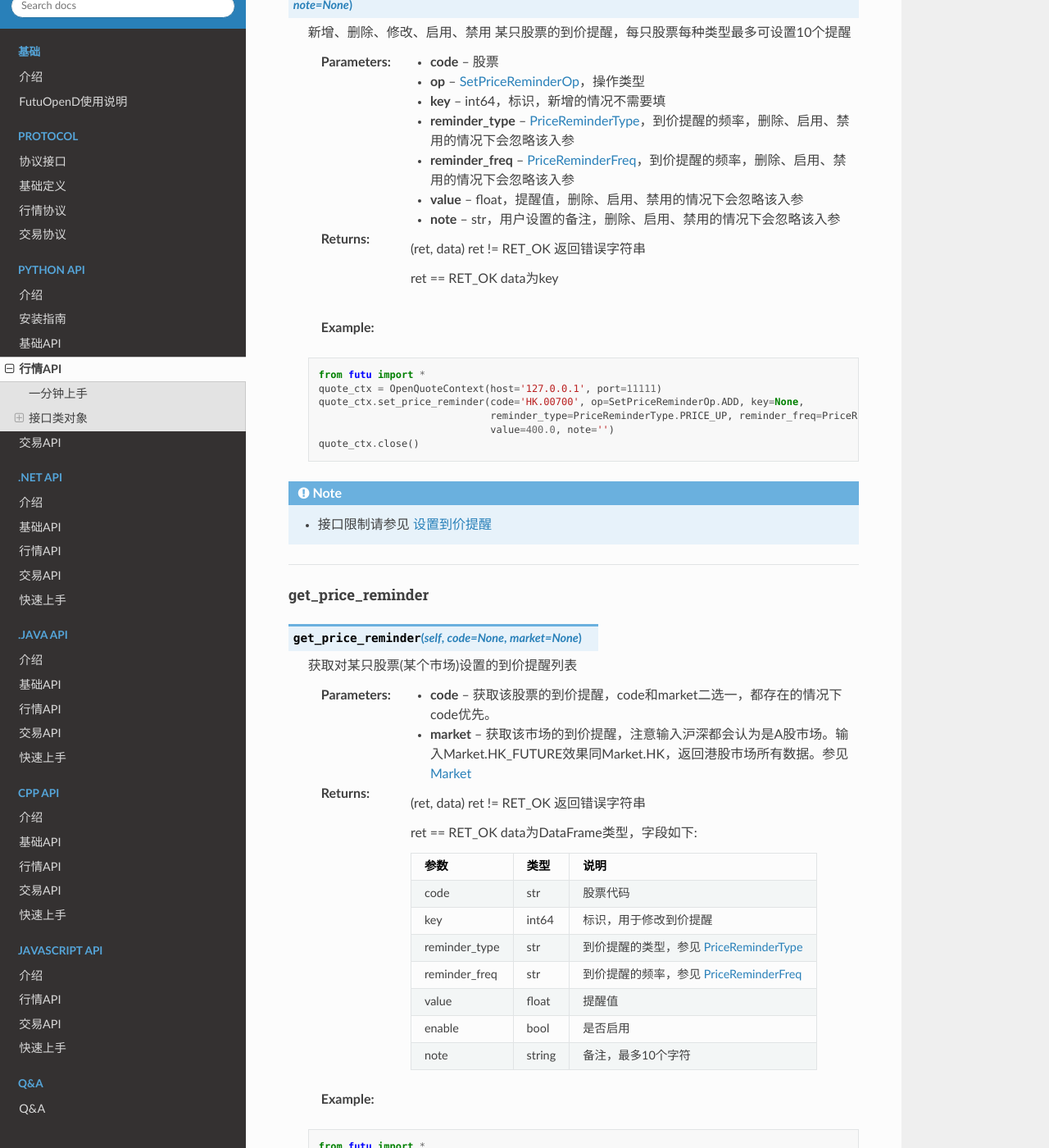
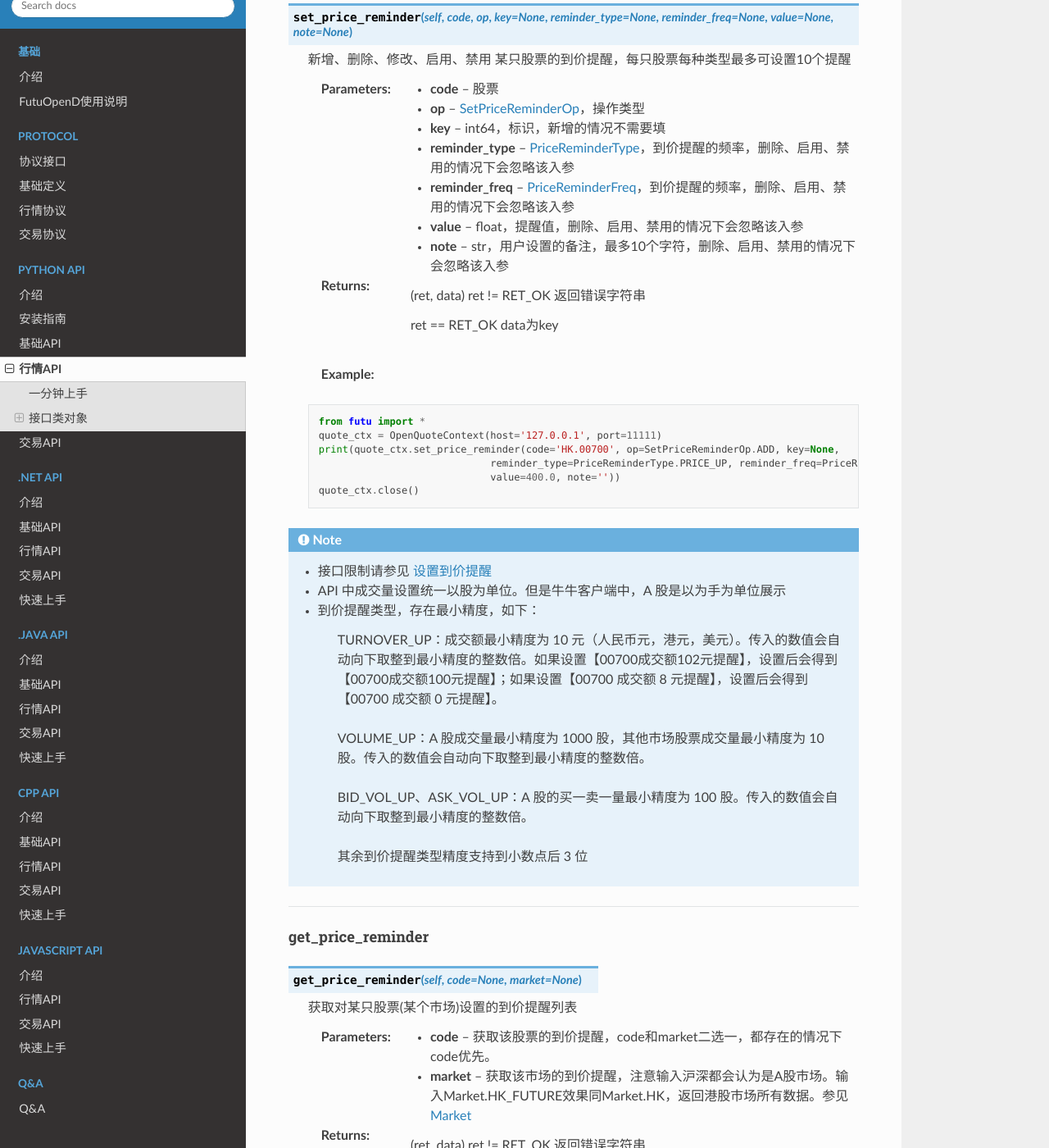
Before and after one commit to FutunnOpen/futu-api-doc, a Sphinx documentation site: the page built from doc_maker/source/api/Quote_API.rst, in a window 1280 px wide and 1400 px high, scrolled down 48631 px. Shown: the whole window at 82% size. Built offline with Sphinx 7.4.7 and the Read the Docs theme 2.0.0, drawn with Linux system fonts in a browser that asks for light colours; some of the changed text lies outside the part shown.

Commit message:
文档说明修正

```diff
--- a/doc_maker/source/api/Quote_API.rst
+++ b/doc_maker/source/api/Quote_API.rst
@@ -87,6 +87,8 @@
  .. _PriceReminderFreq: Base_API.html#pricereminderfreq
 
  .. _SetPriceReminderOp: Base_API.html#setpricereminderop
+
+ .. _PriceReminderMarketStatus: Base_API.html#priceremindermarketstatus
 
 一分钟上手
 ============
@@ -1489,7 +1491,9 @@ get_option_chain
 
     from futu import *
     quote_ctx = OpenQuoteContext(host='127.0.0.1', port=11111)
-    print(quote_ctx.get_option_chain('HK.00700', IndexOptionType.NONE,'2018-08-01', '2018-08-18', OptionType.ALL, OptionCondType.OUTSIDE))
+    filter = OptionDataFilter()
+    filter.delta_min = 0.1
+    print(quote_ctx.get_option_chain('HK.00700', IndexOptionType.NONE, '2018-08-01', '2018-08-18', OptionType.ALL, OptionCondType.OUTSIDE, filter))
     quote_ctx.close()
 
 .. note::
@@ -2198,7 +2202,7 @@ set_price_reminder
  :param reminder_type: PriceReminderType_，到价提醒的频率，删除、启用、禁用的情况下会忽略该入参
  :param reminder_freq: PriceReminderFreq_，到价提醒的频率，删除、启用、禁用的情况下会忽略该入参
  :param value: float，提醒值，删除、启用、禁用的情况下会忽略该入参
- :param note: str，用户设置的备注，删除、启用、禁用的情况下会忽略该入参
+ :param note: str，用户设置的备注，最多10个字符，删除、启用、禁用的情况下会忽略该入参
  :return: (ret, data)
     ret != RET_OK 返回错误字符串
 
@@ -2210,14 +2214,26 @@ set_price_reminder
 
     from futu import *
     quote_ctx = OpenQuoteContext(host='127.0.0.1', port=11111)
-    quote_ctx.set_price_reminder(code='HK.00700', op=SetPriceReminderOp.ADD, key=None,
+    print(quote_ctx.set_price_reminder(code='HK.00700', op=SetPriceReminderOp.ADD, key=None,
                                  reminder_type=PriceReminderType.PRICE_UP, reminder_freq=PriceReminderFreq.ALWAYS,
-                                 value=400.0, note='')
+                                 value=400.0, note=''))
     quote_ctx.close()
 
 .. note::
 
     * 接口限制请参见 :ref:`设置到价提醒 <set-price-reminder-limit>`
+
+    * API 中成交量设置统一以股为单位。但是牛牛客户端中，A 股是以为手为单位展示
+
+    * 到价提醒类型，存在最小精度，如下：
+
+        TURNOVER_UP：成交额最小精度为 10 元（人民币元，港元，美元）。传入的数值会自动向下取整到最小精度的整数倍。如果设置【00700成交额102元提醒】，设置后会得到【00700成交额100元提醒】；如果设置【00700 成交额 8 元提醒】，设置后会得到【00700 成交额 0 元提醒】。
+
+        VOLUME_UP：A 股成交量最小精度为 1000 股，其他市场股票成交量最小精度为 10 股。传入的数值会自动向下取整到最小精度的整数倍。
+
+        BID_VOL_UP、ASK_VOL_UP：A 股的买一卖一量最小精度为 100 股。传入的数值会自动向下取整到最小精度的整数倍。
+
+        其余到价提醒类型精度支持到小数点后 3 位
 
 -----------------------------------------------------------------------------------------------------
 
@@ -2607,16 +2623,16 @@ PriceReminderHandlerBase - 到价提醒通知回调
 
 .. code:: python
 
-   class PriceReminderTest(PriceReminderHandlerBase):
-    def on_recv_rsp(self, rsp_str):
-        ret_code, content = super(PriceReminderTest,self).on_recv_rsp(rsp_str)
-        if ret_code != RET_OK:
-            print("PriceReminderTest: error, msg: %s" % content)
-            return RET_ERROR, content
-
-        print("PriceReminderTest ", content) # PriceReminderTest自己的处理逻辑
-
-        return RET_OK, content
+    class PriceReminderTest(PriceReminderHandlerBase):
+        def on_recv_rsp(self, rsp_str):
+            ret_code, content = super(PriceReminderTest,self).on_recv_rsp(rsp_str)
+            if ret_code != RET_OK:
+                print("PriceReminderTest: error, msg: %s" % content)
+                return RET_ERROR, content
+
+            print("PriceReminderTest ", content) # PriceReminderTest自己的处理逻辑
+
+            return RET_OK, content
 
 
     quote_ctx = OpenQuoteContext(host='127.0.0.1', port=11111)
--- a/doc_maker/source/intro/FutuOpenDGuide.rst
+++ b/doc_maker/source/intro/FutuOpenDGuide.rst
@@ -1,6 +1,8 @@
 =================
 FutuOpenD使用说明
 =================
+
+ .. _set_handler: ../api/Quote_API.html#set-handler
 
 
 基本介绍
@@ -100,7 +102,7 @@ FutuOpenD配置
   websocket_private_key      WebSocket证书私钥文件路径，私钥不可设置密码，不配置则不启用SSL，需要和证书同时配置                   是，不设置则不启用SSL
   websocket_cert             WebSocket证书文件路径，不配置则不启用SSL，需要和私钥同时配置                                         是，不设置则不启用SSL
   websocket_key_md5          密钥密文（32位MD5加密16进制），用于JS接口连接时用于判断是否可信连接                                  是，不设置则不做验证
-  price_reminder_push        是否接收到价提醒推送，0：不接收，1：接收                                                             是，默认会推送
+  price_reminder_push        是否接收到价提醒推送，0：不接收，1：接收（需在脚本中设置回调函数 set_handler_ )                      是，默认会推送
   ========================   ==================================================================================================   ================================================
 
 可视化FutuOpenD
@@ -184,7 +186,7 @@ FutuOpenD配置
   websocket_private_key      WebSocket证书私钥文件路径，不配置则不启用SSL，需要和证书同时配置                                     是，不设置则不启用SSL
   websocket_cert             WebSocket证书文件路径，不配置则不启用SSL，需要和私钥同时配置                                         是，不设置则不启用SSL
   websocket_key_md5          密钥密文（32位MD5加密16进制），用于JS接口连接时用于判断是否可信连接                                  是，不设置则不做验证
-  price_reminder_push        是否接收到价提醒推送，0：不接收，1：接收                                                             是，默认会推送
+  price_reminder_push        是否接收到价提醒推送，0：不接收，1：接收（需在脚本中设置回调函数 set_handler_ )                      是，默认会推送
   ========================   ==================================================================================================   ================================================
 
 --------------
```
Also changed, not shown: other parts of doc_maker/source/api/Quote_API.rst (+4 -4 lines).
